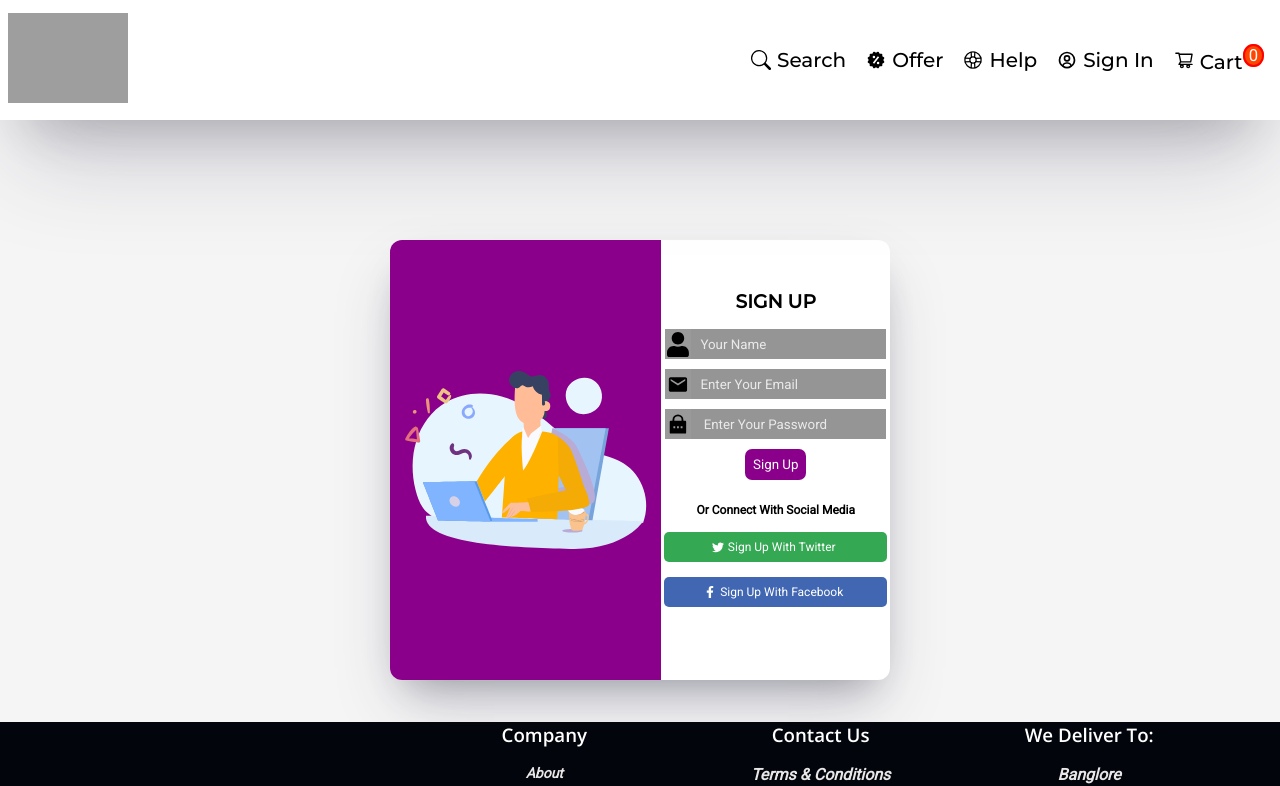
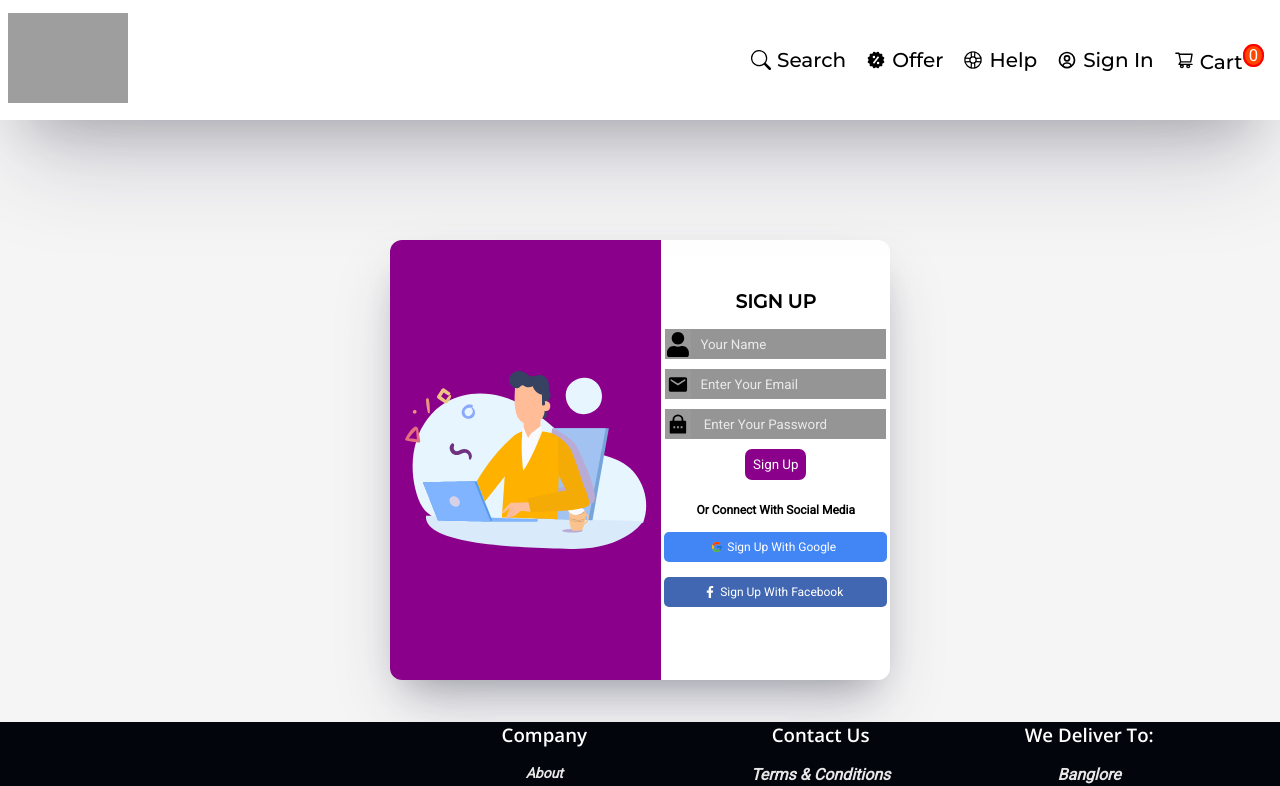
Before and after one commit to codERSunny812/StellarEats, a React (Vite) app in the folder FrontEnd/: page /status in a window 1280 px wide. Shown: the top 786 px of the page. Built offline with nearby package versions, Linux system fonts and the light colour scheme; grey boxes are pictures that could not be loaded; a web font is replaced by a local one.

Commit message:
auth component

```diff
--- a/FrontEnd/src/Components/Account/SignIn page/SignIn.jsx
+++ b/FrontEnd/src/Components/Account/SignIn page/SignIn.jsx
@@ -63,11 +63,11 @@ const SignIn = (props) => {
             <div className="signinData">
               <div className="signinEmail">
                 <MdEmail className="icons" />
-                <input type="email" placeholder="enter your email"  id="email" onChange={e=>setEmail(e.target.value)} value={email}/>
+                <input autoComplete="off" type="email" placeholder="enter your email"  id="email" onChange={e=>setEmail(e.target.value)} value={email}/>
               </div>
               <div className="signinPassWord">
                 <RiLockPasswordFill className="icons" />
-                <input type="password" placeholder=" enter your password" id="password" onChange={e => setPassword(e.target.value)} value={password} />
+                <input autoComplete="off" type="password" placeholder=" enter your password" id="password" onChange={e => setPassword(e.target.value)} value={password} />
               </div>
 
               <button type="submit" className="signinButton" id="btn" onClick={signInUser}>
--- a/FrontEnd/src/Components/Account/SignUp page/SignUp.jsx
+++ b/FrontEnd/src/Components/Account/SignUp page/SignUp.jsx
@@ -5,19 +5,26 @@ import Lottie from "lottie-react";
 import { FaUser } from "react-icons/fa";
 import { MdEmail } from "react-icons/md";
 import { RiLockPasswordFill } from "react-icons/ri";
-import { BsTwitter } from "react-icons/bs";
+import { FcGoogle } from "react-icons/fc";
 import { FaFacebookF } from "react-icons/fa";
-import {getAuth,createUserWithEmailAndPassword}  from 'firebase/auth'
+import {getAuth,createUserWithEmailAndPassword , GoogleAuthProvider , signInWithPopup}  from 'firebase/auth'
 import {app} from '../../../../fireBaseConfig'
 
 // create instance of app
 const auth = getAuth(app);
 
 
+const provider = new GoogleAuthProvider();
+
+
 const SignUp = ({ onsucessFullSignUp }) => {
   const[userName, setUserName] = useState("");
   const [email, setEmail] = useState("");
   const [password, setPassword] = useState("");
+
+
+
+
 
   //funcition
    const MainFunction = () => {
@@ -39,9 +46,17 @@ const SignUp = ({ onsucessFullSignUp }) => {
        console.log(errorCode+ " " + errorMessage);
      })
 
+
+
      handleState();
 
 
+   }
+
+   const handleLoginWithGoogle = () =>{
+    signInWithPopup(auth,provider)
+    .then((result)=> console.log(result))
+    .catch((error)=> console.log(error))
    }
 
 
@@ -59,17 +74,17 @@ const SignUp = ({ onsucessFullSignUp }) => {
             <div className="signUpData">
               <div className="signUpName">
                 <FaUser className="icons" />
-                <input type="text" placeholder="your name" id="name" onChange={(e)=>setUserName(e.target.value)} value={userName}/>
+                <input type="text" placeholder="your name" id="name" onChange={(e)=>setUserName(e.target.value)} value={userName} autoComplete="off"/>
               </div>
               <div className="signUpEmail">
                 <MdEmail className="icons" />
                 <input type="email" placeholder="enter your email"  id="email" onChange={e=> setEmail(e.target.value)}
-                value={email}/>
+                value={email} autoComplete="off"/>
               </div>
               <div className="signUpPassWord">
                 <RiLockPasswordFill className="icons" />
                 <input type="password" placeholder=" enter your password" id="password" onChange={e => setPassword(e.target.value)}
-                  value={password} />
+                  value={password} autoComplete="off" />
               </div>
 
               <button
@@ -84,8 +99,8 @@ const SignUp = ({ onsucessFullSignUp }) => {
             <div className="endSignUpData">
               <h4>or connect with social media</h4>
               <div className="socialMediaOne">
-                <BsTwitter />
-                <label> sign up with twitter</label>
+                <FcGoogle />
+                <label onClick={handleLoginWithGoogle}> sign up with google</label>
               </div>
               <div className="socialMediaTwo">
                 <FaFacebookF />
--- a/FrontEnd/src/Components/Account/SignUp page/signUp.css
+++ b/FrontEnd/src/Components/Account/SignUp page/signUp.css
@@ -112,7 +112,7 @@
   /* border: 2px solid black; */
   /* margin: 9px; */
   padding: 6px;
-  background-color: 	#34A853;
+  background-color:#4285F4;
   color: white;
   width: 100%;
   margin: 15px 0;
```
